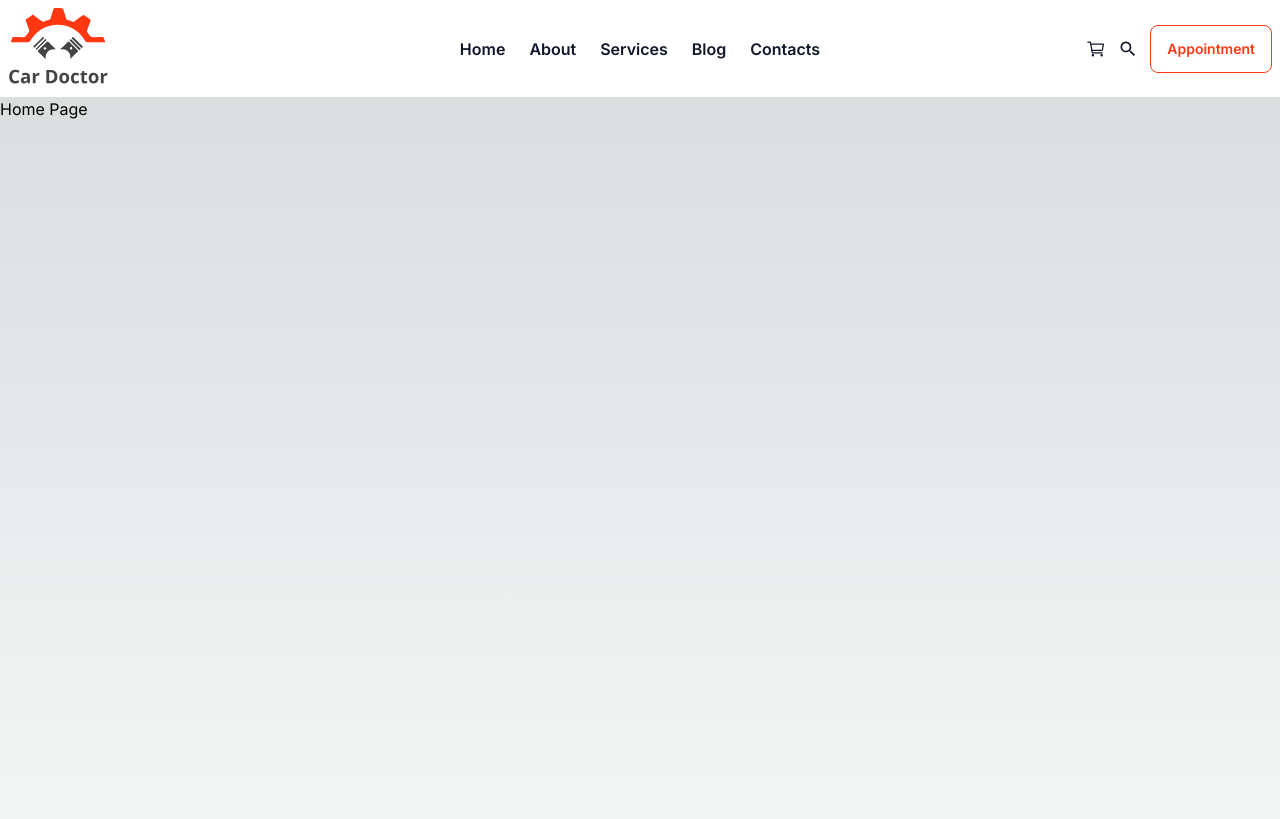
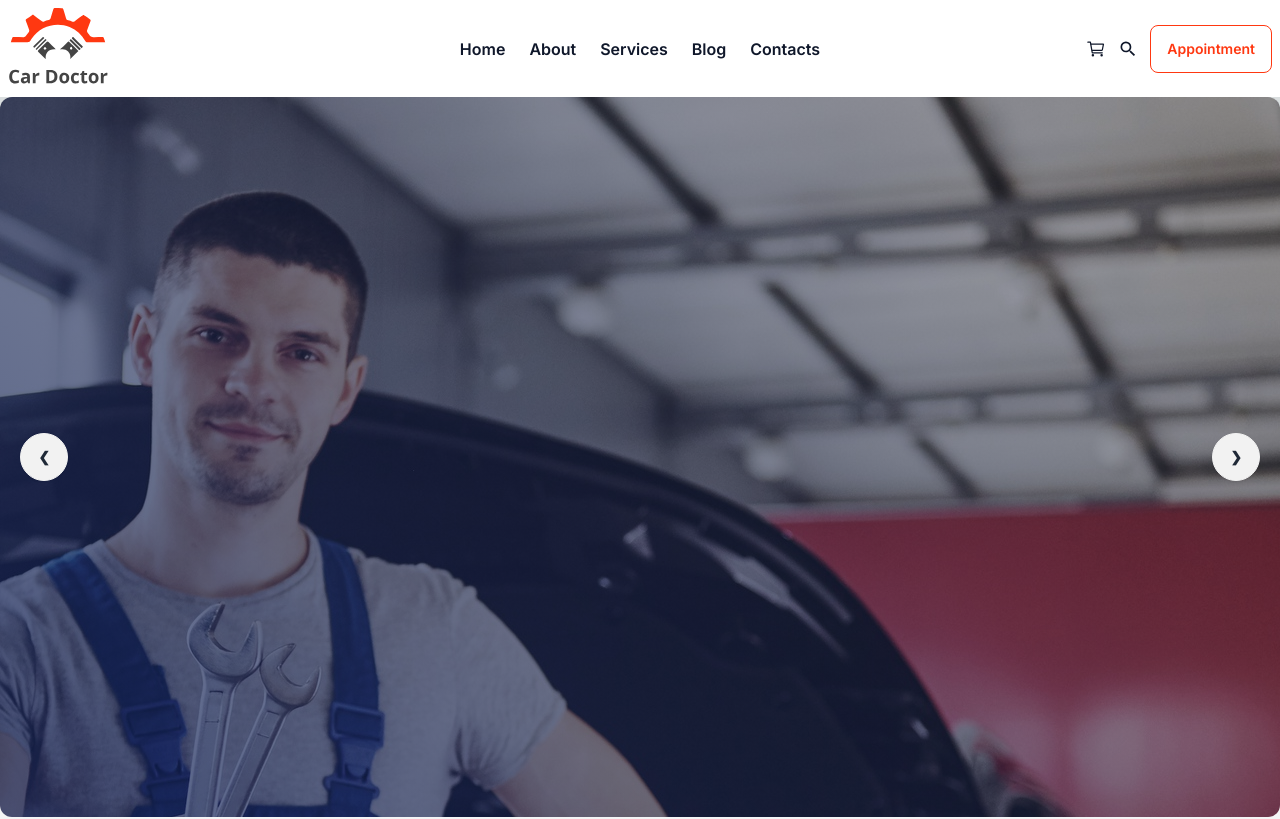
Before and after one commit to EngrMunir/car-dotor-nextjs, a Next.js app: page / in a window 1280 px wide. Shown: the top 819 px of the page. Built offline with nearby package versions, Linux system fonts and the light colour scheme.

Commit message:
banner added

```diff
--- a/src/app/layout.js
+++ b/src/app/layout.js
@@ -6,8 +6,8 @@ import Footer from "@/components/shared/Footer";
 const inter = Inter({ subsets: ["latin"] });
 
 export const metadata = {
-  title: "Create Next App",
-  description: "Generated by create next app",
+  title: "Car Doctor Pro",
+  description: "Car Repairing workshop",
 };
 
 export default function RootLayout({ children }) {
--- /dev/null
+++ b/src/components/HomePage/Banner.jsx
@@ -0,0 +1,56 @@
+import React from 'react';
+
+const Banner = () => {
+
+    return (
+        <div className="carousel w-full container mx-auto">
+        {
+            banners.map((banner, index)=>(
+                <div
+                style={{
+                    backgroundImage:`linear-gradient(45deg, rgba(7,25,82,0.7), rgba(0,0,0,0.3)), url(/assets/images/banner/${index+1}.jpg)`
+                }}
+                key={index} id={`slide${index+1}`} className="carousel-item rounded-xl relative w-full h-[90vh] bg-top bg-no-repeat " >
+          <div className="absolute left-5 right-5 top-1/2 flex -translate-y-1/2 transform justify-between">
+            <a href={banner.prev} className="btn btn-circle">
+                ❮
+            </a>
+            <a href={banner.next} className="btn btn-circle">
+                ❯
+            </a>
+          </div>
+        </div>
+            ))
+        }
+      </div>
+    );
+};
+
+const banners =[
+    {
+        title: "Affordable Price For Car Servicing",
+        description:"There are many variation of passages of available, but the majority have suffered alteration in some form",
+        next:"#slide2",
+        prev:"#slide4",
+    },
+    {
+        title: "Affordable Price For Car Servicing",
+        description:"There are many variation of passages of available, but the majority have suffered alteration in some form",
+        next:"#slide3",
+        prev:"#slide1",
+    },
+    {
+        title: "Affordable Price For Car Servicing",
+        description:"There are many variation of passages of available, but the majority have suffered alteration in some form",
+        next:"#slide4",
+        prev:"#slide2",
+    },
+    {
+        title: "Affordable Price For Car Servicing",
+        description:"There are many variation of passages of available, but the majority have suffered alteration in some form",
+        next:"#slide1",
+        prev:"#slide3",
+    }
+]
+
+export default Banner;
--- a/src/components/HomePage/Homepage.jsx
+++ b/src/components/HomePage/Homepage.jsx
@@ -1,9 +1,10 @@
 import React from 'react';
+import Banner from './Banner';
 
 const Homepage = () => {
     return (
         <div className='h-screen'>
-            Home Page
+            <Banner/>
         </div>
     );
 };
--- a/tailwind.config.js
+++ b/tailwind.config.js
@@ -19,11 +19,16 @@ module.exports = {
     themes: [
       {
         carDoctorTheme: {
-          "primary": "#FF3811",
-          "secondary": "#f6d860",
-          "accent": "#37cdbe",
-          "neutral": "#3d4451",
-          "base-100": "#ffffff",
+          ...require("daisyui/src/theming/themes")["light"],
+          primary:"#FF3811",
+          secondary:"teal",
+          ".btn-primary":{
+            "color":"#fff"
+          },
+
+          ".btn-outline.btn-primary:hover":{
+            "color":"#fff"
+          },
         },
       },
       "dark",
```
